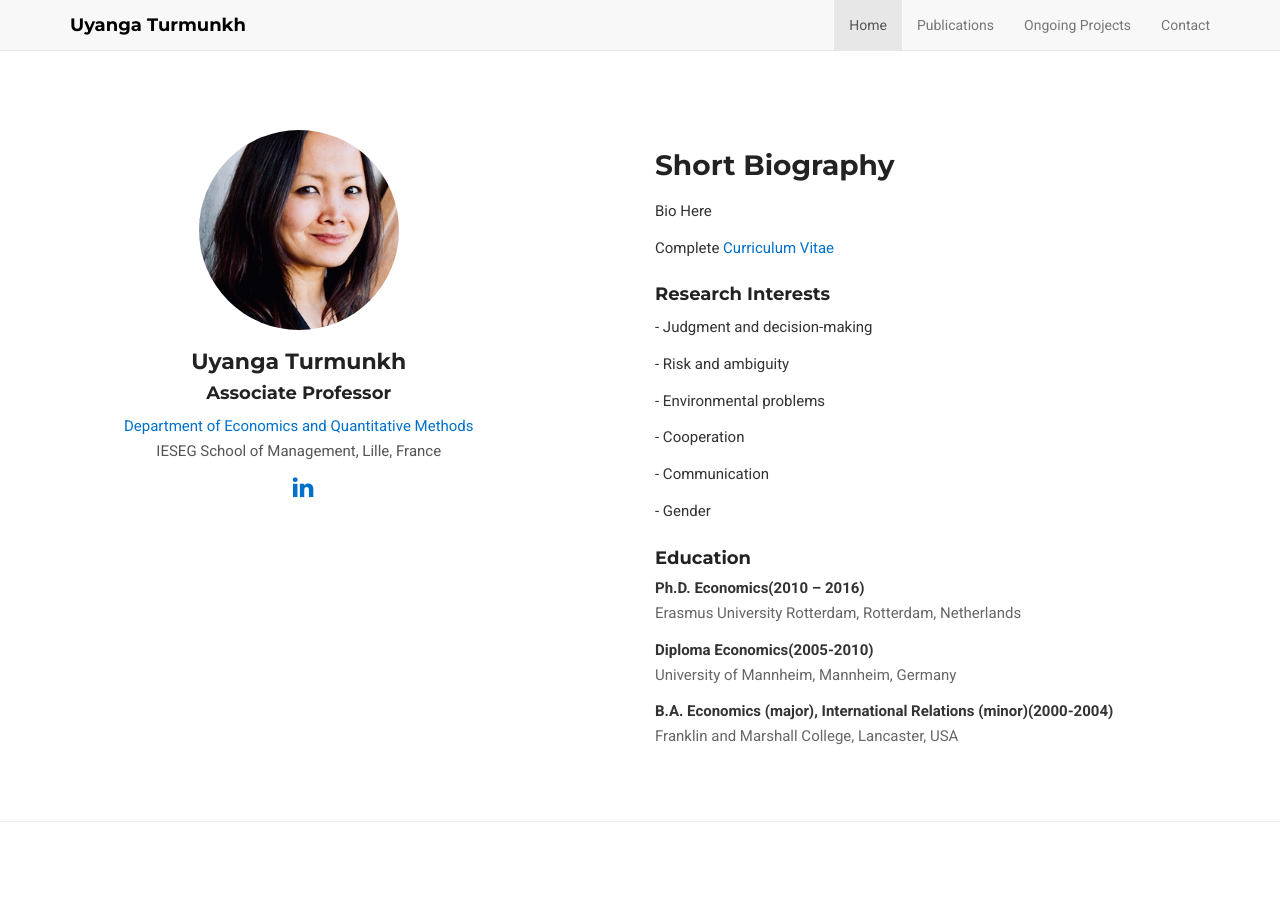
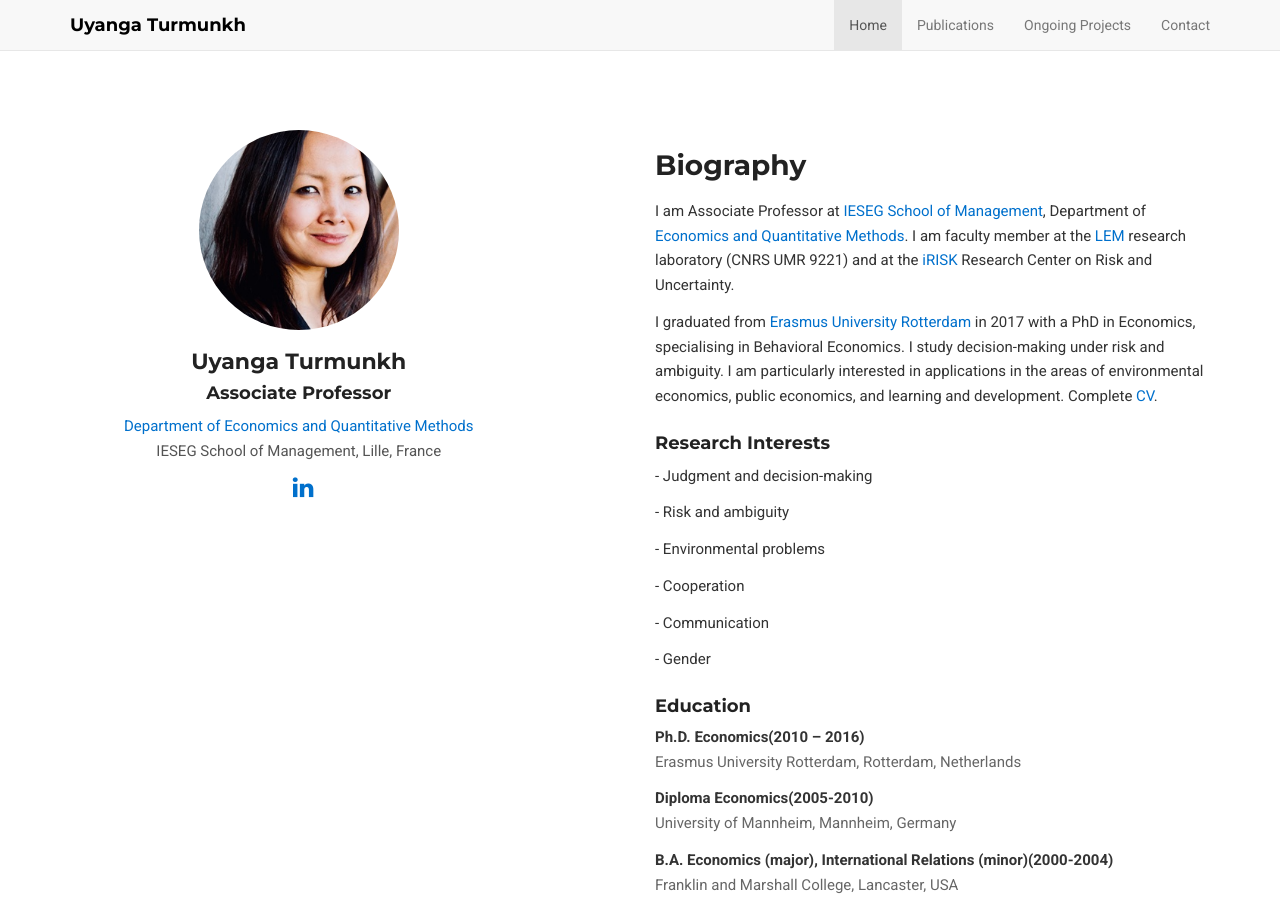
Before and after one commit to prakharsood24/uyanga-demo, a Jekyll site: the page built from index.md, in a window 1280 px wide and 900 px high. Built offline with Jekyll 4.4.1, drawn with Linux system fonts in a browser that asks for light colours; nearby versions of some CDN libraries; a style sheet for code colours, icons or effects is not loaded.

Commit message:
Update index.md

```diff
--- a/index.md
+++ b/index.md
@@ -25,12 +25,16 @@
 
       <!-- RIGHT COLUMN: biography text -->
       <div class="col-xs-12 col-md-6 col-md-offset-1">
-        <h1>Short Biography</h1>
-        <p>
-         Bio Here
-        </p>
-        <p>
-          Complete <a href="{{ site.baseurl }}/assets/Turmunkh_CV.pdf" target="_blank">Curriculum Vitae</a>
+        <h1>Biography</h1>
+        <p>I am Associate Professor at <a href="www.ieseg.fr" target="_blank">IESEG School of Management</a>, Department of
+<a href="https://www.ieseg.fr/en/faculty-and-research/
+departments/economics-and-quantitative-methods/" target="_blank">Economics and Quantitative Methods</a>.
+I am faculty member at the <a href="https://lem.univ-lille.fr/" target="_blank">LEM</a> research laboratory (CNRS UMR 9221) and at the <a href="https://
+irisk.ieseg.fr/" target="_blank">iRISK</a> Research Center on Risk and Uncertainty.</p>
+<p>I graduated from <a href="https://www.eur.nl/en/ese" target="_blank">Erasmus University Rotterdam</a> in 2017 with a
+PhD in Economics, specialising in Behavioral Economics. I study decision-making under risk and
+ambiguity. I am particularly interested in applications in the areas of environmental economics,
+public economics, and learning and development. Complete <a href="{{ site.baseurl }}/assets/Turmunkh_CV.pdf" target="_blank">CV</a>.
         </p>
         <h3>Research Interests</h3>
         <p style="margin-top:10px;">- Judgment and decision-making</p>
```
